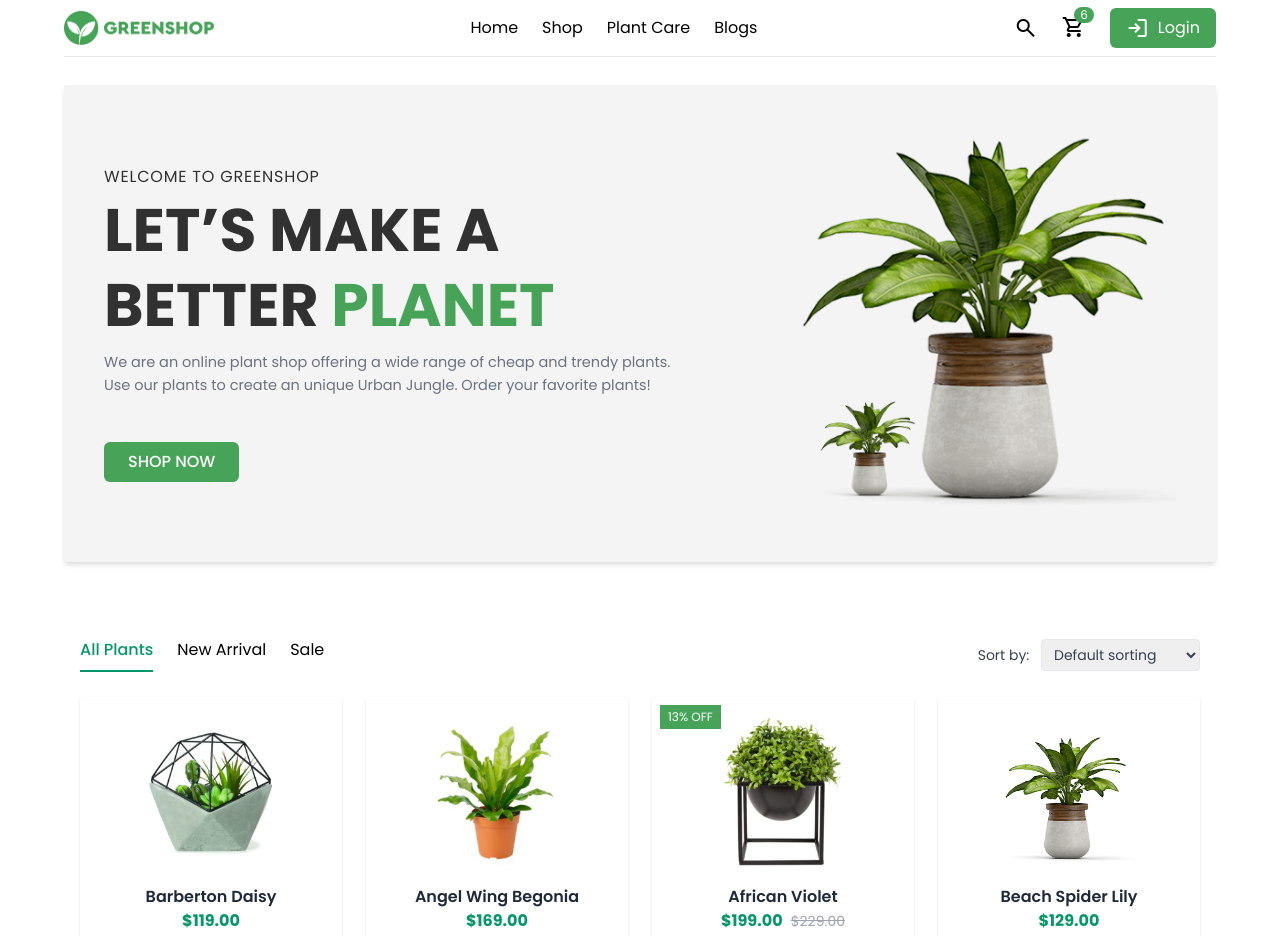
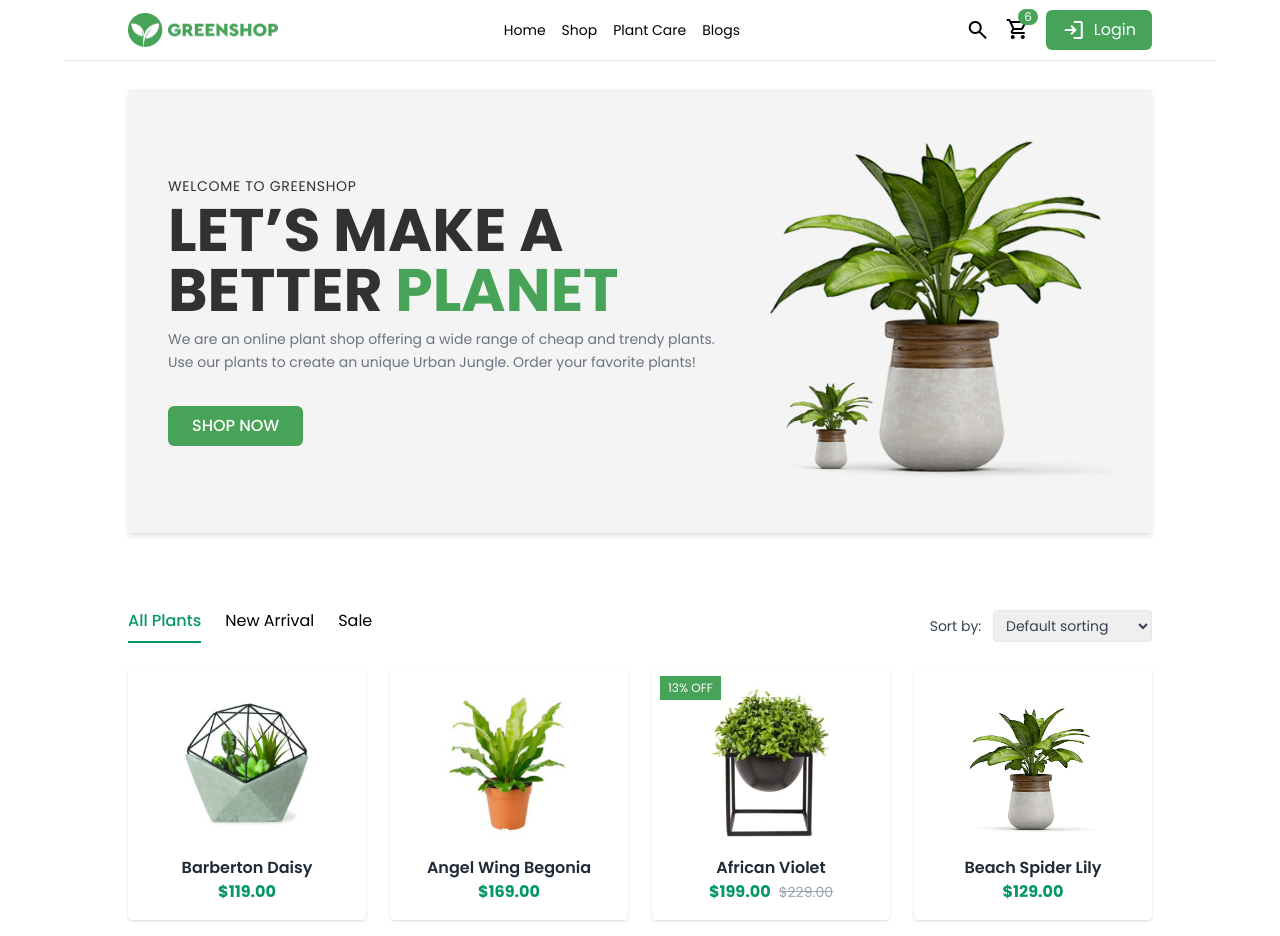
Before and after one commit to nzwanbla/belajar_tailwind, a website: page index.html in a window 1280 px wide. Shown: the top 936 px of the page. Drawn offline with nearby package versions, Linux system fonts and the light colour scheme.

Commit message:
🚨 fix

```diff
--- a/index.html
+++ b/index.html
@@ -7,43 +7,41 @@
     <title>Belajar Tailwind</title>
     <link rel="stylesheet" href="./style/output.css">
     <link rel="stylesheet" href="https://fonts.googleapis.com/icon?family=Material+Symbols+Outlined" rel="stylesheet" />
-    <link href="https://cdn.jsdelivr.net/npm/tailwindcss@2.2.19/dist/tailwind.min.css" rel="stylesheet">
-
+    <link rel="stylesheet" href="https://cdn.jsdelivr.net/npm/tailwindcss@2.2.19/dist/tailwind.min.css">
 </head>
 
 <body class="px-16 font-poppins">
 
-    <header class="flex flex-col md:flex-row md:justify-between md:items-center gap-4 md:gap-0 border-b border-gray-200 py-0">
+    <!-- Header -->
+  <header class="flex flex-col md:flex-row md:justify-between md:items-center gap-4 border-b border-gray-200 py-0 px-4 md:px-16">
     <div class="w-[150px]">
-            <img src="./image/Logo.png" alt="" class="w-full h-full object-contain"">
+      <img src="./image/Logo.png" alt="" class="w-full h-full object-contain">
     </div>
 
-        <ul class="relative flex items-center gap-6">
-            <li class="relative py-4 group">
+    <ul class="flex flex-wrap justify-center md:justify-start items-center gap-4 text-sm">
+        <li class="relative py-5 group">
           <a class="group-hover:text-accent group-hover:font-bold" href="">Home</a>
           <span class="absolute left-0 bottom-0 w-0 h-1 bg-accent group-hover:w-full transition-all duration-300"></span>
         </li>
-            <li class="relative py-4 group">
+        <li class="relative py-5 group">
           <a class="group-hover:text-accent group-hover:font-bold" href="">Shop</a>
           <span class="absolute left-0 bottom-0 w-0 h-1 bg-accent group-hover:w-full transition-all duration-300"></span>
         </li>
-            <li class="relative py-4 group">
+        <li class="relative py-5 group">
           <a class="group-hover:text-accent group-hover:font-bold" href="">Plant Care</a>
           <span class="absolute left-0 bottom-0 w-0 h-1 bg-accent group-hover:w-full transition-all duration-300"></span>
         </li>
-            <li class="relative py-4 group">
+        <li class="relative py-5 group">
           <a class="group-hover:text-accent group-hover:font-bold" href="">Blogs</a>
           <span class="absolute left-0 bottom-0 w-0 h-1 bg-accent group-hover:w-full transition-all duration-300"></span>
         </li>
       </ul>
 
-        <div class="flex gap-6 items-center">
+      <div class="flex gap-4 items-center justify-center md:justify-end">
         <span class="material-symbols-outlined cursor-pointer hover:text-accent transition">search</span>
         <div class="relative">
           <span class="material-symbols-outlined cursor-pointer text-2xl">shopping_cart</span>
-                <span class="absolute -top-1 -right-2 bg-accent text-white text-xs rounded-full px-1.5">
-                    6
-                </span>
+          <span class="absolute -top-1 -right-2 bg-accent text-white text-xs rounded-full px-1.5">6</span>
         </div>
         <button class="flex gap-2 items-center bg-accent py-2 px-4 text-white rounded-md hover:bg-green-700 transition">
           <span class="material-symbols-outlined">login</span>
@@ -52,27 +50,27 @@
       </div>
     </header>
 
-    <section class="py-7">
-        <div class="flex justify-between items-center bg-[#f4f4f4] p-10 shadow-md">
+    <!-- Hero Section -->
+  <section class="py-7 px-4 md:px-16">
+    <div class="flex flex-col md:flex-row justify-between items-center bg-[#f4f4f4] p-6 md:p-10 shadow-md gap-6">
       <div class="max-w-xl">
-            <p class="text-black/80 uppercase tracking-wider">Welcome to Greenshop</p>
-            <h1 class="text-6xl font-bold leading-tight mt-1">
-                <span class="text-black/80">LET’S MAKE A</span> <br>
+        <p class="text-black/80 uppercase tracking-wider text-sm">Welcome to Greenshop</p>
+        <h1 class="text-4xl md:text-6xl font-bold leading-tight mt-1">
+          <span class="text-black/80">LET’S MAKE A</span><br>
           <span class="text-black/80">BETTER </span><span class="text-accent font-bold">PLANET</span>
         </h1>
-            <p class="mt-2 text-gray-500 text-[14.5px] leading-relaxed max-w-[620px]">We are an online plant shop offering a wide range of cheap and trendy plants. Use our plants to create an unique Urban Jungle. Order your favorite plants!</p>
-            <button class="mt-11 bg-accent text-white px-6 py-2 rounded-md font-medium hover:bg-green-700 transition">SHOP NOW</button>
+        <p class="mt-2 text-gray-500 text-sm leading-relaxed max-w-[620px]">We are an online plant shop offering a wide range of cheap and trendy plants. Use our plants to create an unique Urban Jungle. Order your favorite plants!</p>
+        <button class="mt-8 bg-accent text-white px-6 py-2 rounded-md font-medium hover:bg-green-700 transition">SHOP NOW</button>
       </div>
-
-            <div class="flex gap-6 items-end">
-                <img src="./image/plant.png" alt="Plant" class="w-96 h-auto">
+      <div class="flex justify-center">
+        <img src="./image/plant.png" alt="Plant" class="w-64 md:w-96 h-auto">
       </div>
     </div>
   </section>
 
     <!-- Tabs + Sort -->
-  <div class="flex justify-between items-center mt-12 mb-6 px-4">
-    <div class="flex gap-6 border-b border-white">
+  <div class="flex flex-col sm:flex-row sm:justify-between sm:items-center gap-4 mt-12 mb-6 px-4 md:px-16">
+    <div class="flex gap-6 border-b border-white justify-center sm:justify-start">
       <button class="pb-2 border-b-2 border-green-600 text-green-600 font-medium">All Plants</button>
       <button class="pb-2 border-b-2 border-transparent hover:text-green-600">New Arrival</button>
       <button class="pb-2 border-b-2 border-transparent hover:text-green-600">Sale</button>
@@ -88,7 +86,7 @@
   </div>
 
   <!-- Product Grid -->
-  <div class="grid grid-cols-1 sm:grid-cols-2 md:grid-cols-4 gap-6 px-4">
+  <div class="grid grid-cols-2 sm:grid-cols-2 md:grid-cols-4 gap-6 px-4 md:px-16">
     <!-- Product Card 1 -->
     <div class="bg-white p-4 shadow rounded text-center">
       <img src="./image/plant1.png" alt="Barberton Daisy" class="h-40 mx-auto mb-3" />
@@ -170,7 +168,7 @@
   </div>
 
   <!-- Promo Banners -->
-  <div class="mt-16 px-4 grid grid-cols-1 md:grid-cols-2 gap-6">
+  <div class="mt-16 px-4 md:px-16 grid grid-cols-1 md:grid-cols-2 gap-6">
     <!-- Banner 1 -->
     <div class="flex items-center bg-white p-6 shadow-md">
       <img src="./image/plant9.png" alt="Summer Cactus" class="w-72 h-auto">
@@ -193,7 +191,7 @@
   </div>
 
   <!-- Footer -->
-  <footer class="bg-green-50 mt-16 py-6 px-4">
+  <footer class="bg-green-50 mt-16 py-6 px-4 md:px-16">
     <div class="flex flex-col md:flex-row items-center justify-between text-sm text-gray-700 space-y-4 md:space-y-0">
       <!-- Logo & Address -->
         <div class="w-[150px]">
```
Lines whose indentation alone changed are shown as unchanged.
